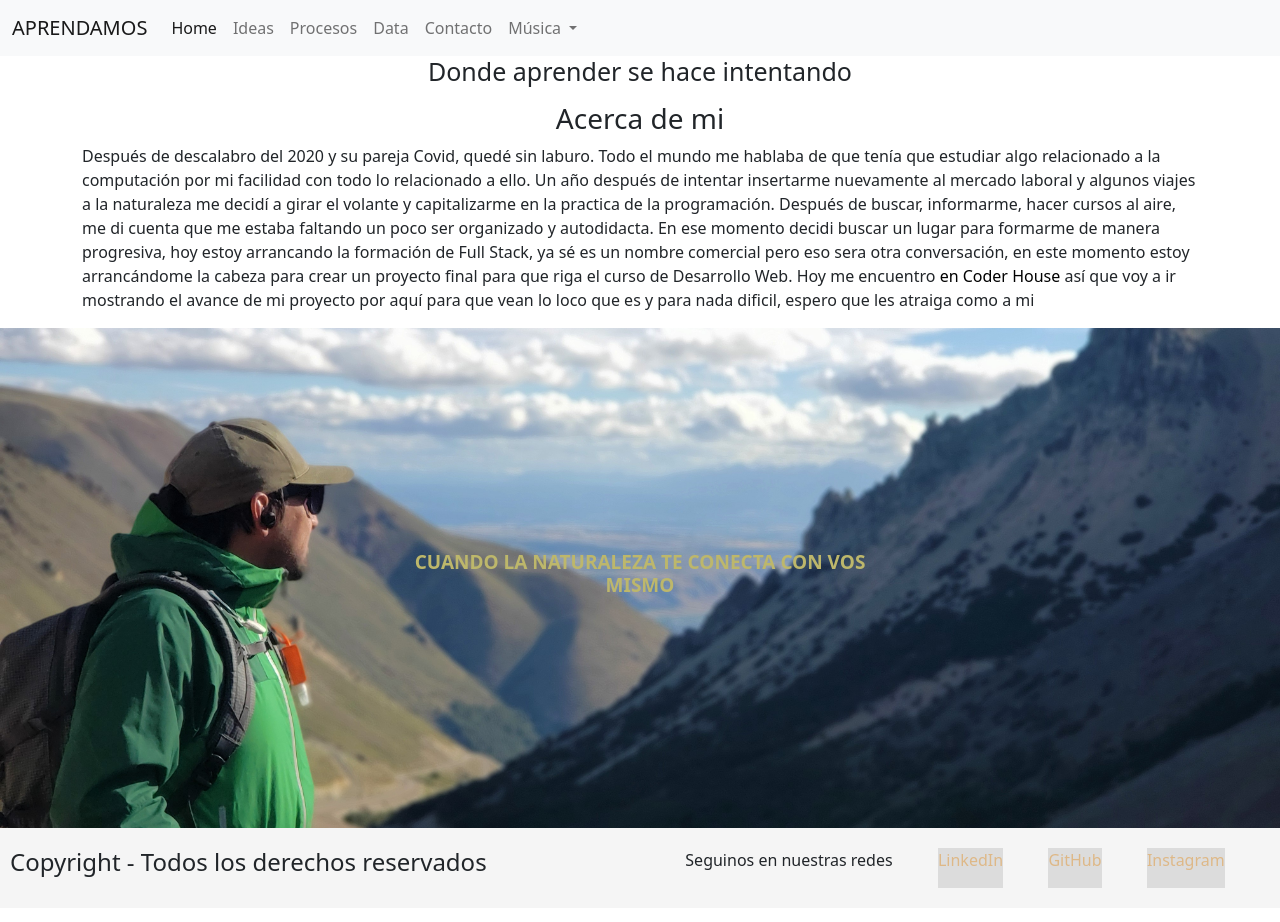
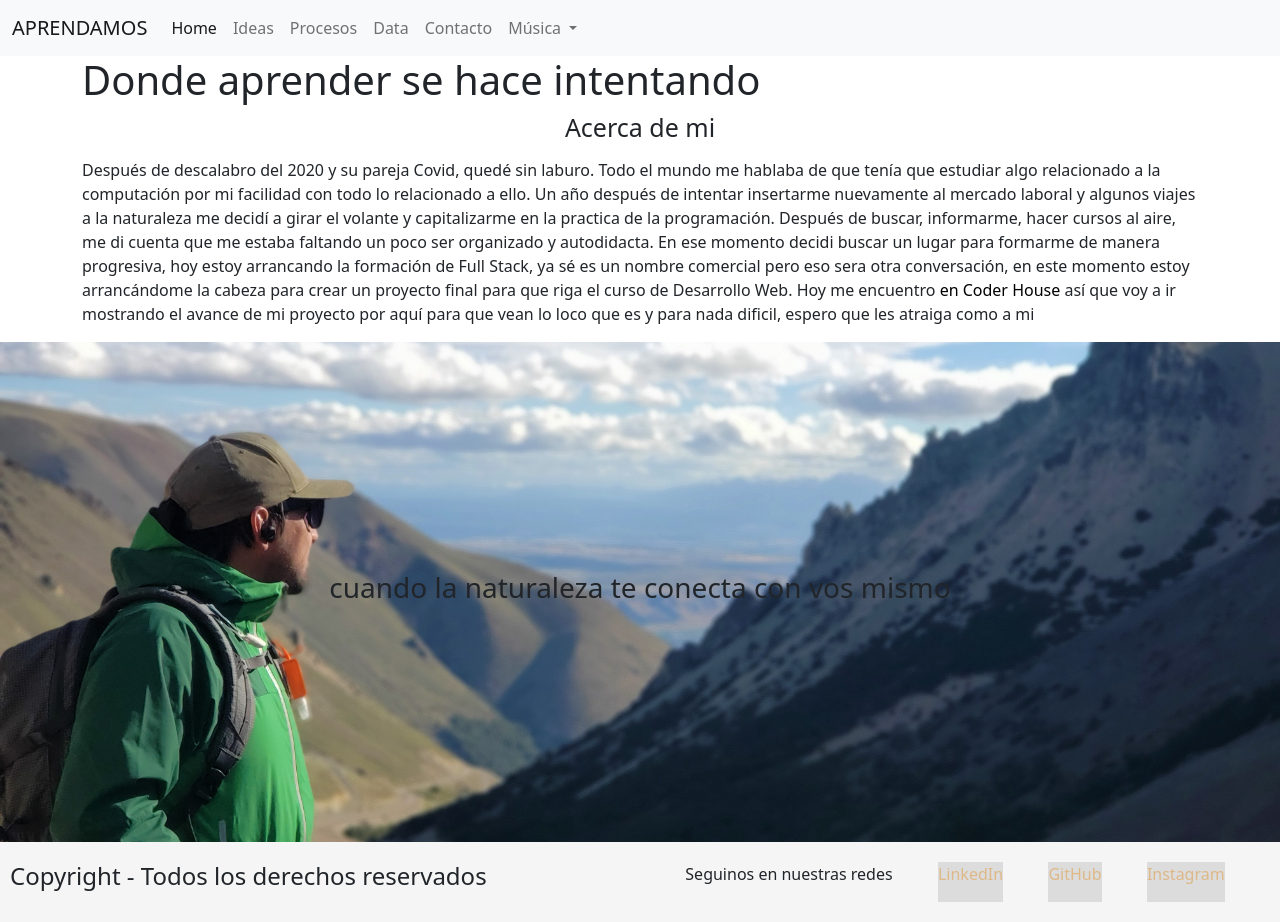
Before and after one commit to AngeloOta/ProyectoFinal, a plain HTML site: page index.html in a window 1280 px wide. Drawn offline with nearby package versions, Linux system fonts and the light colour scheme.

Commit message:
Aplicando buenas prácticas de SEO  en index
Modifico los <hx> del Index  de manera jerárquica

```diff
--- a/index.html
+++ b/index.html
@@ -57,14 +57,14 @@
 		</header>
 
 		<main class="historia container"><!-- esto también puede formar parte del Aside por tratarse de una historia que no es central, sino una introducción-->
-			<h2>Donde aprender se hace intentando</h2>
-			<h3>Acerca de mi</h3>
+			<h1>Donde aprender se hace intentando</h1>
+			<h2>Acerca de mi</h2>
 			<p>Después de descalabro del 2020 y su pareja Covid, quedé sin laburo. Todo el mundo me hablaba de que tenía que estudiar algo relacionado a la computación por mi facilidad con todo lo relacionado a ello. Un año después de intentar insertarme nuevamente al mercado laboral y algunos viajes a la naturaleza me decidí a girar el volante y capitalizarme en la practica de la programación.
 			Después de buscar, informarme, hacer cursos al aire, me di cuenta que me estaba faltando un poco ser organizado y autodidacta. En ese momento decidi buscar un lugar para formarme de manera progresiva, hoy estoy arrancando la formación de Full Stack, ya sé es un nombre comercial pero eso sera otra conversación, en este momento estoy arrancándome la cabeza para crear un proyecto final para que riga el curso de Desarrollo Web. Hoy me encuentro <a href="https://www.coderhouse.com/online/carrera-online-desarrollo-fullstack" target="new page"> en Coder House</a> así que voy a ir mostrando el avance de mi proyecto por aquí para que vean lo loco que es y para nada dificil, espero que les atraiga como a mi</p>
 
 		</main>
 		<div class="imgIndex">
-			<h2>cuando la naturaleza te conecta con vos mismo</h2>
+			<h3>cuando la naturaleza te conecta con vos mismo</h3>
 		</div>
 
 
```
